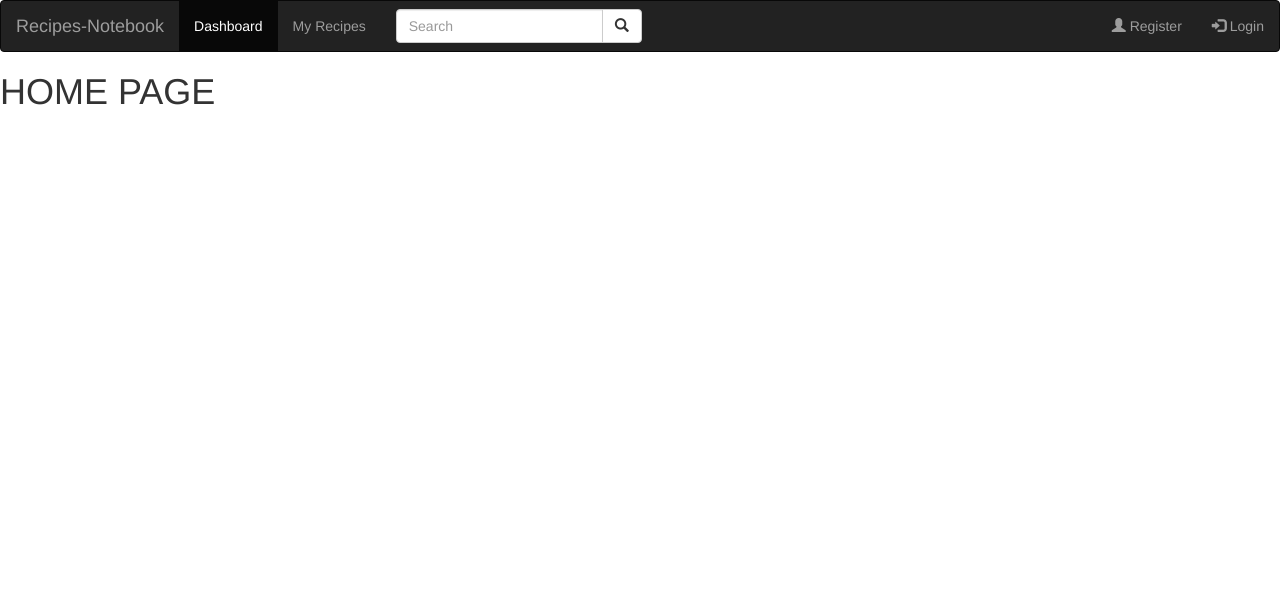
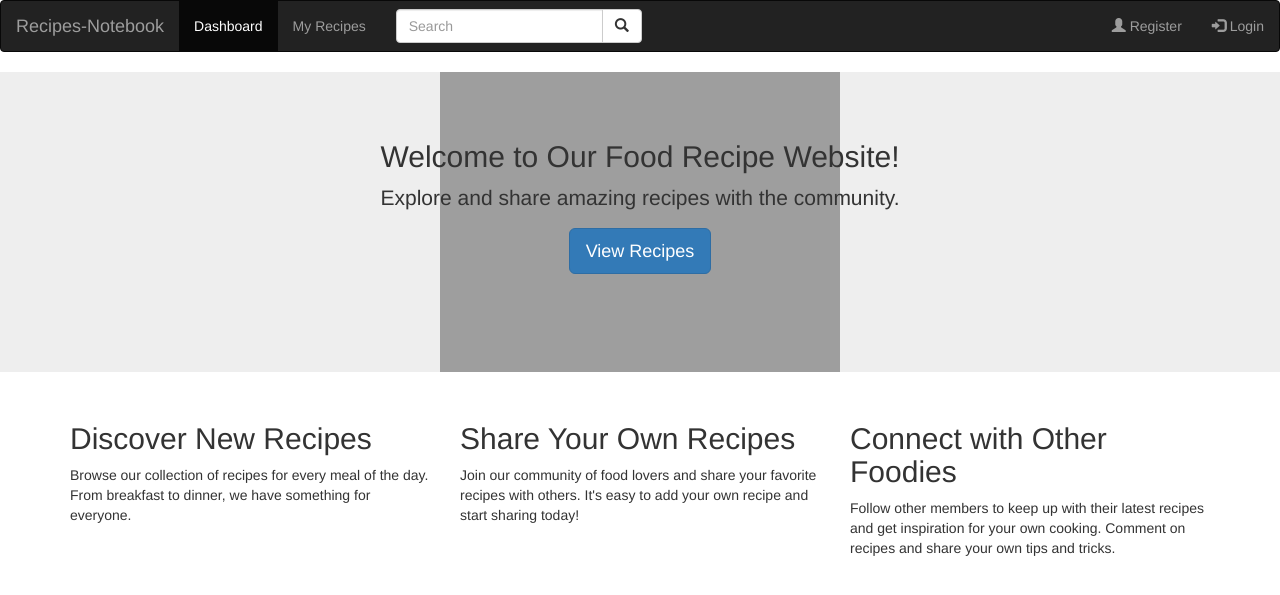
Before and after one commit to Sashko-Milushev/recipes_notebook, a Django app: page / in a window 1280 px wide. Shown: the top 595 px of the page. Run offline with Django 4.2, Linux system fonts and the light colour scheme; some libraries are stand-ins or nearby versions.

Commit message:
Add the home page with background pic for the jumbtron

```diff
--- a/recipes_notebook/settings.py
+++ b/recipes_notebook/settings.py
@@ -119,6 +119,10 @@ STATIC_URL = 'static/'
 
 DEFAULT_AUTO_FIELD = 'django.db.models.BigAutoField'
 
+STATICFILES_DIRS = (
+    BASE_DIR / 'staticfiles',
+)
+
 AUTH_USER_MODEL = 'accounts.AppUser'
 
 CLOUDINARY_URL = config('CLOUDINARY_URL')
--- a/recipes_notebook/urls.py
+++ b/recipes_notebook/urls.py
@@ -6,5 +6,6 @@ urlpatterns = [
     path('admin/', admin.site.urls),
     path('accounts/', include('recipes_notebook.accounts.urls')),
     path('', include('recipes_notebook.common.urls')),
+    # path('recipes/', include('recipes_notebook.'))
 
 ]
--- a/templates/base/home-page.html
+++ b/templates/base/home-page.html
@@ -1,7 +1,35 @@
 {% extends 'base/base-page.html' %}
 
+
 {% block page_content %}
-    <h1>
-    HOME PAGE
-    </h1>
+    <div class="jumbotron text-center"
+         style="background-image: url('http://127.0.0.1:8000/static/images/background.jpg'); background-size: contain;
+                background-position: center center;
+                background-repeat: no-repeat;
+                text-decoration-color: lightcyan;
+                height: 300px;">
+        <h2>Welcome to Our Food Recipe Website!</h2>
+        <p>Explore and share amazing recipes with the community.</p>
+        <a href="#" class="btn btn-primary btn-lg">View Recipes</a>
+    </div>
+
+    <div class="container">
+        <div class="row">
+            <div class="col-md-4">
+                <h2>Discover New Recipes</h2>
+                <p>Browse our collection of recipes for every meal of the day. From breakfast to dinner, we have
+                    something for everyone.</p>
+            </div>
+            <div class="col-md-4">
+                <h2>Share Your Own Recipes</h2>
+                <p>Join our community of food lovers and share your favorite recipes with others. It's easy to add your
+                    own recipe and start sharing today!</p>
+            </div>
+            <div class="col-md-4">
+                <h2>Connect with Other Foodies</h2>
+                <p>Follow other members to keep up with their latest recipes and get inspiration for your own cooking.
+                    Comment on recipes and share your own tips and tricks.</p>
+            </div>
+        </div>
+    </div>
 {% endblock %}
```
Also changed, not shown: 1 other file.
